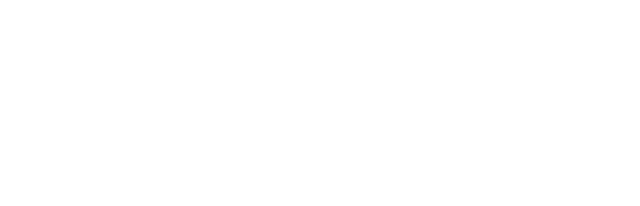
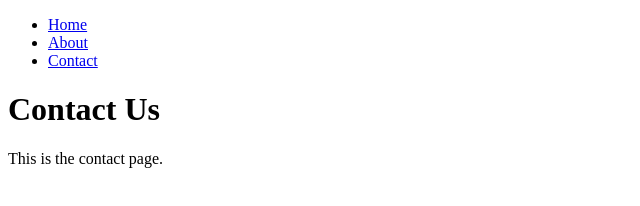
Before and after one commit to akramnash/akramnash, a plain HTML site: page about.html in a window 1280 px wide. Shown: the whole page, without its empty margins (0-640 px from the left). Drawn offline with Linux system fonts and the light colour scheme.

Commit message:
Update about.html

```diff
--- a/about.html
+++ b/about.html
@@ -1,3 +1,25 @@
-<html>
-
+<!DOCTYPE html>
+ <html lang="en">
+  <head>
+    <meta charset="UTF-8">
+    <meta name="viewport" content="width=device-width, initial-scale=1.0">
+    <title>Contact Us</title>
+    <link rel="stylesheet" href="style.css">
+  </head>
+  <body>
+    <header>
+        <nav>
+            <ul>
+                <li><a href="index.html">Home</a></li>
+                <li><a href="about.html">About</a></li>
+                <li><a href="contact.html">Contact</a></li>
+            </ul>
+        </nav>
+     </header>
+      <main>
+        <h1>Contact Us</h1>
+        <p>This is the contact page.</p>
+      </main>
+    <script src="script.js"></script>
+ </body>
 </html>
```
